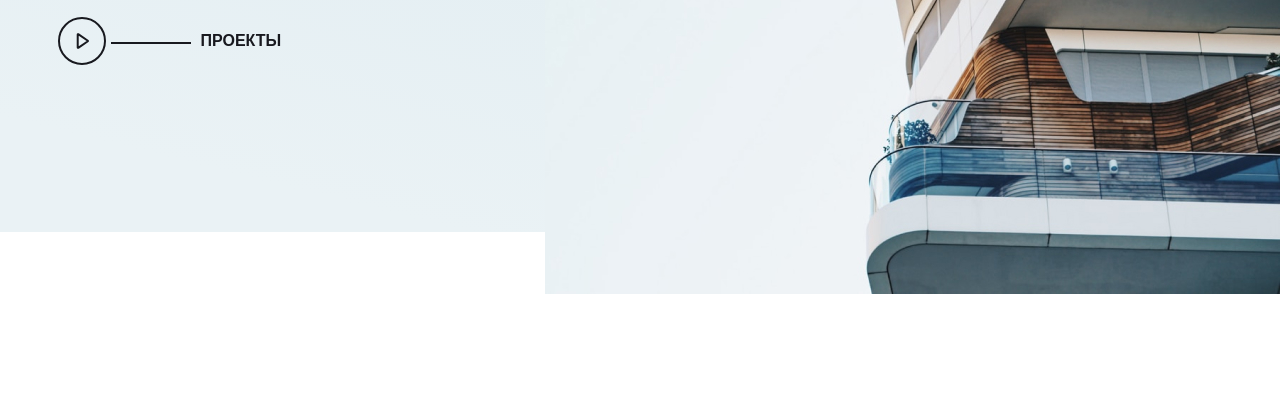
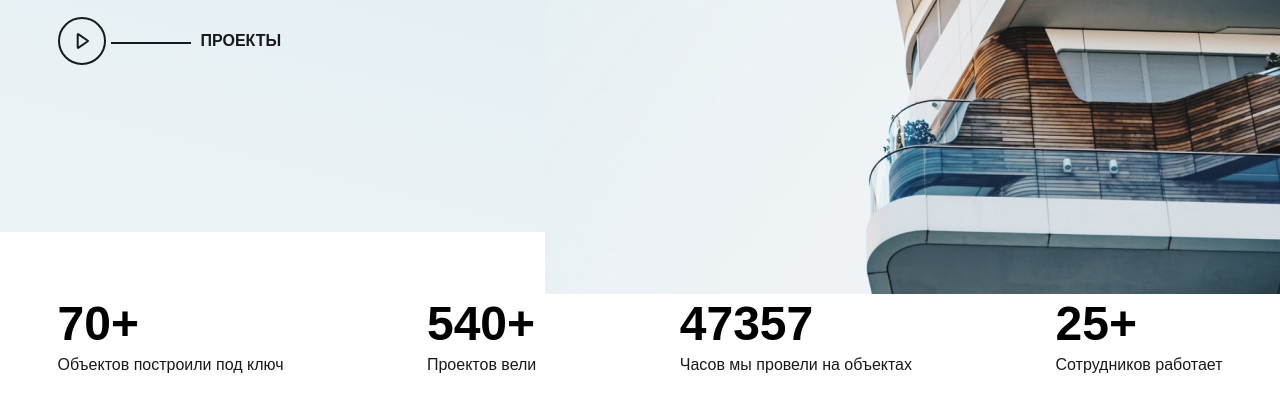
Before and after one commit to Viktor590/atlant-construct, a website: page app/index.html in a window 1280 px wide. Shown: the part 568-980 px from the top of the page. Before the commit the page ends 862 px from the top, so only its background shows below. Drawn offline with nearby package versions, Linux system fonts and the light colour scheme; files that its build step writes are made by us from their sources; files whose address does not match are found by name.

Commit message:
added section info

```diff
--- a/app/index.html
+++ b/app/index.html
@@ -73,6 +73,45 @@
     </div>
   </header>
 
+  <section class="info">
+    <div class="container">
+      <div class="info-wrapper">
+        <div class="info-item">
+          <h4 class="info-item__title">
+            70+
+          </h4>
+          <a class="info-item__link" href="#">
+            Объектов построили под ключ
+          </a>
+        </div>
+        <div class="info-item">
+          <h4 class="info-item__title">
+            540+
+          </h4>
+          <a class="info-item__link" href="#">
+            Проектов вели
+          </a>
+        </div>
+        <div class="info-item">
+          <h4 class="info-item__title">
+            47357
+          </h4>
+          <a class="info-item__link" href="#">
+            Часов мы провели на объектах
+          </a>
+        </div>
+        <div class="info-item">
+          <h4 class="info-item__title">
+            25+
+          </h4>
+          <a class="info-item__link" href="#">
+            Сотрудников работает
+          </a>
+        </div>
+      </div>
+    </div>
+  </section>
+
   <script src="js/main.min.js"></script>
 </body>
 
--- a/app/scss/style.scss
+++ b/app/scss/style.scss
@@ -88,6 +88,25 @@
 
 }
 
+.info{
+  &-wrapper{
+    display: flex;
+    justify-content: space-between
+  }
+  &-item{
+    margin: 60px 0;
+  }
+  &-item__title{
+    @extend %manrope-700;
+    font-size: 48px;
+    line-height: 64px;
+  }
+  &-item__link{
+    @extend %manrope-500;
+    color: #18191F;
+  }
+}
+
 
 
 @import 'media';
```
Also changed, not shown: app/images/Image.png (deleted).
